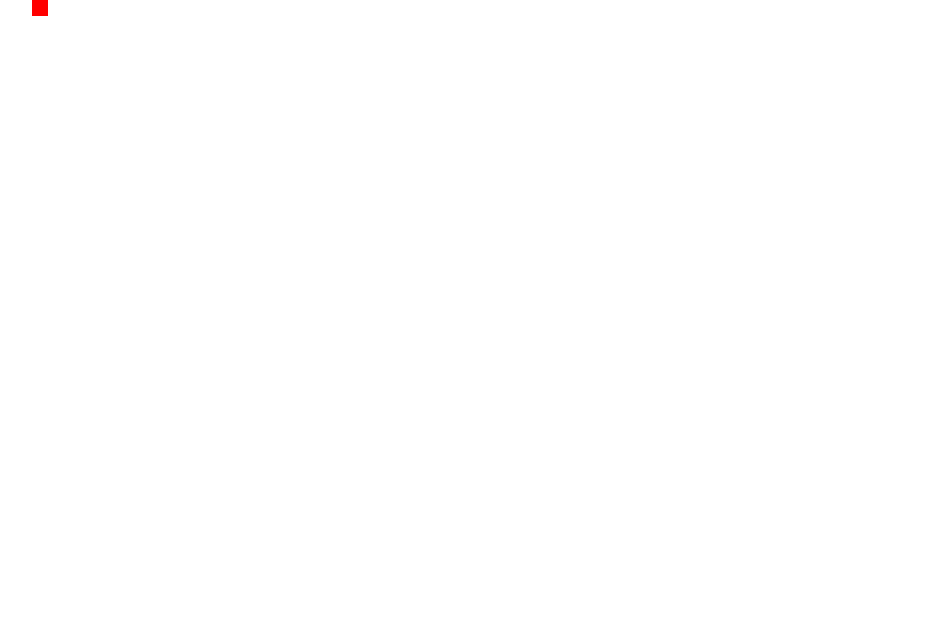
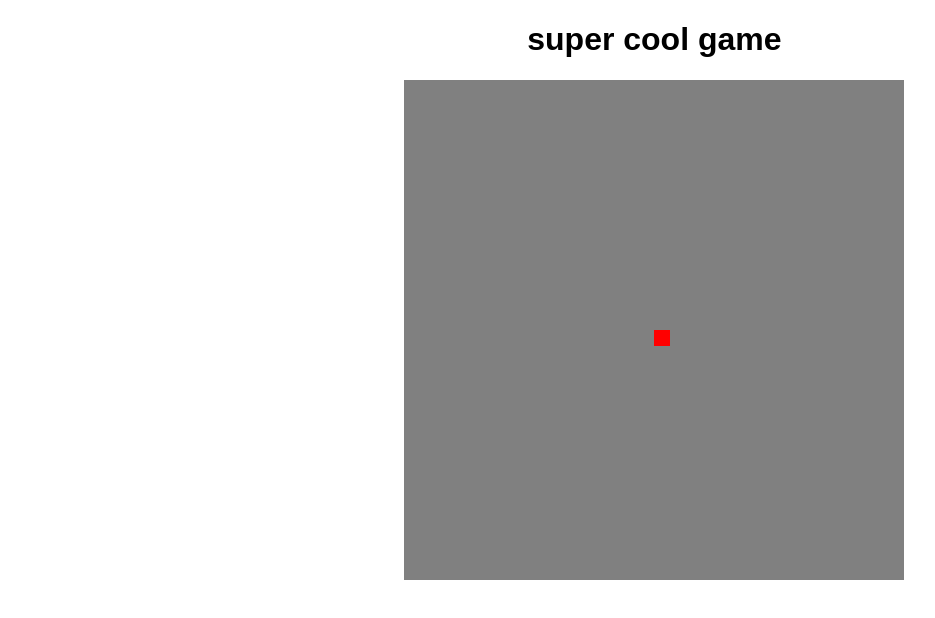
Before and after one commit to josephdlawson21/react-game-frontend, a React (Create React App) app: page / in a window 1280 px wide. Shown: the top 618 px of the page, without its empty margins (18-953 px from the left). Built offline with nearby package versions, Linux system fonts and the light colour scheme.

Commit message:
made it a square with wasd movement

```diff
--- a/src/App.css
+++ b/src/App.css
@@ -1,28 +1,15 @@
 .App {
-  text-align: center;
+  margin-left: 33%;
 }
 
-.App-logo {
-  animation: App-logo-spin infinite 20s linear;
-  height: 80px;
+.title {
+  text-align: center;
+  width: 500px;
 }
 
-.App-header {
-  background-color: #222;
-  height: 150px;
-  padding: 20px;
-  color: white;
+.Game {
+  background-color: grey;
+  height: 500px;
+  width: 500px;
+  /* margin-left: 33%; */
 }
-
-.App-title {
-  font-size: 1.5em;
-}
-
-.App-intro {
-  font-size: large;
-}
-
-@keyframes App-logo-spin {
-  from { transform: rotate(0deg); }
-  to { transform: rotate(360deg); }
-}
--- a/src/App.js
+++ b/src/App.js
@@ -1,44 +1,44 @@
 import React, { Component } from 'react';
-import logo from './logo.svg';
 import './App.css';
 
 class App extends Component {
 
   state = {
-    left:'50px',
+    left:'250px',
     right:'0px',
-    top:'0px',
+    top:'250px',
     bottom:'0px'
   }
 
-  onRight = (event) => {
+  keyPress = (event) => {
     if(event.key === 'd'){
       this.setState({
-        left: `${parseInt(this.state.left) + 1}px`
-      },() => console.log(window))
+        left: `${parseInt(this.state.left) + 10}px`
+      },() => console.log(this.state))
     }else if(event.key === 'a'){
       this.setState({
-        left: `${parseInt(this.state.left) - 1}px`
-      },() => console.log(window))
+        left: `${parseInt(this.state.left) - 10}px`
+      },() => console.log(this.state))
     }else if(event.key === 'w'){
       this.setState({
-        top: `${parseInt(this.state.top) + 1}px`
-      },() => console.log(window))
-    }
-  }
-
-  onLeft = (event) => {
-    if(event.key === 'a'){
+        top: `${parseInt(this.state.top) - 10}px`
+      },() => console.log(this.state))
+    }else if (event.key === 's') {
       this.setState({
-        left: `${parseInt(this.state.left) - 1}px`
-      },() => console.log(window))
+        top: `${parseInt(this.state.top) + 10}px`
+      },() => console.log(this.state))
     }
   }
 
   render() {
     return (
+
       <div className="App">
-        <Block onLeft={this.onLeft} onRight={this.onRight} right={this.state.right} left={this.state.left}/>
+        <h1 className="title">super cool game</h1>
+        <div className="Game">
+          <Block keyPress={this.keyPress} right={this.state.right} left={this.state.left} top={this.state.top} bottom={this.state.bottom}/>
+        </div>
+
       </div>
     );
   }
@@ -46,19 +46,21 @@ class App extends Component {
 
 class Block extends React.Component {
   componentDidMount(){
-    window.addEventListener('keypress', this.props.onRight)
+    window.addEventListener('keypress', this.props.keyPress)
   }
   render(){
       let style = {
         position: 'relative',
         width:'1em',
         height:'1em',
+        top: this.props.top,
+        bottom: this.props.bottom,
         left: this.props.left,
         right: this.props.right,
         backgroundColor: 'red'
       }
       return(
-        <div onClick={this.props.onRight} style={style}/>
+        <div style={style}/>
       )
     }
   }
```
Also changed, not shown: src/components/Game.js (added, +23 -0 lines).
